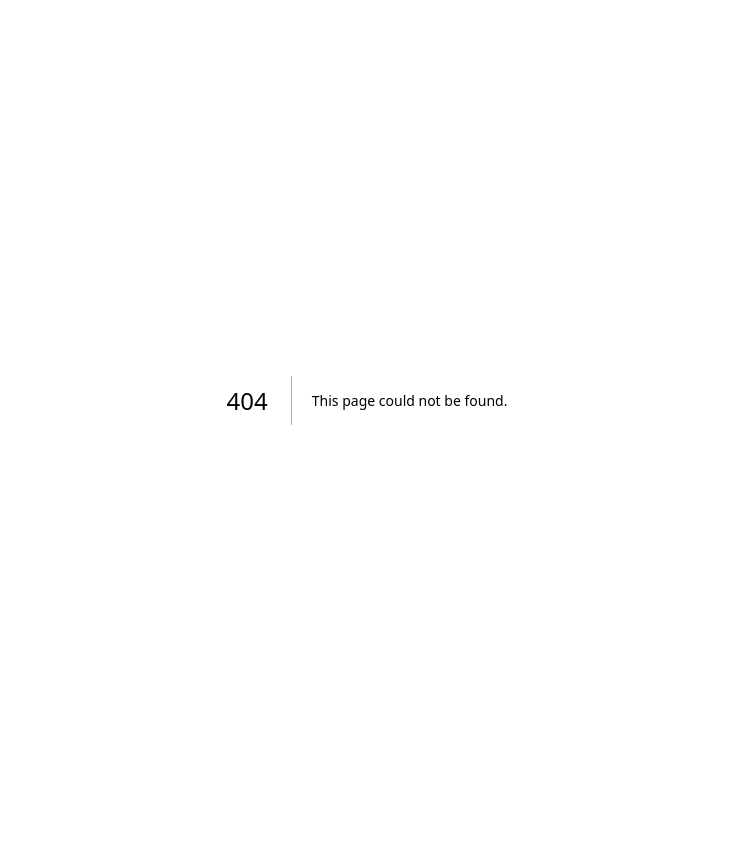
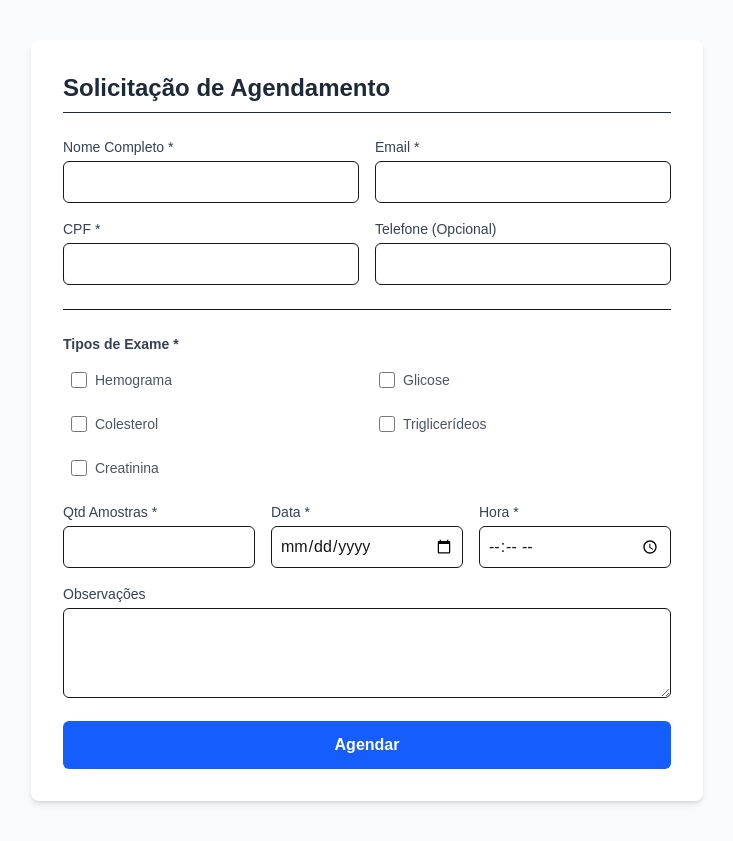
Before and after one commit to samuellna/liacli, a Next.js app in the folder client/: page /formulario-agendamento in a window 1280 px wide. Before the commit this address had no page. Shown: the whole page, without its empty margins (273-1006 px from the left). Before the commit the page ends 800 px from the top, so only its background shows below. Built offline with nearby package versions, Linux system fonts and the light colour scheme.

Commit message:
feat(form-agendamento): add pagina de agendamento com geracao de protocolo

```diff
--- /dev/null
+++ b/client/app/formulario-agendamento/page.tsx
@@ -0,0 +1,216 @@
+"use client";
+
+import React, { useState } from 'react';
+
+// Tipos de exames
+const TIPOS_EXAME = [
+  "Hemograma",
+  "Glicose",
+  "Colesterol",
+  "Triglicerídeos",
+  "Creatinina"
+];
+
+export default function FormularioAgendamento() {
+  const [dadosFormulario, setDadosFormulario] = useState({
+    nome: '',
+    email: '',
+    cpf: '',
+    telefone: '',
+    quantidade: '',
+    data: '',
+    hora: '',
+    observacoes: ''
+  });
+
+  const [examesSelecionados, setExamesSelecionados] = useState<string[]>([]);
+  const [protocolo, setProtocolo] = useState<string | null>(null);
+  const [modalAberto, setModalAberto] = useState(false);
+
+  const gerarProtocolo = () => {
+    const caracteres = "ABCDEFGHIJKLMNOPQRSTUVWXYZ0123456789";
+    let resultado = "";
+    for (let i = 0; i < 6; i++) {
+      resultado += caracteres.charAt(Math.floor(Math.random() * caracteres.length));
+    }
+    return resultado;
+  };
+
+  const gerenciarMudancaExame = (exame: string) => {
+    if (examesSelecionados.includes(exame)) {
+      setExamesSelecionados(examesSelecionados.filter(e => e !== exame));
+    } else {
+      setExamesSelecionados([...examesSelecionados, exame]);
+    }
+  };
+
+  const manipularEnvio = (e: React.FormEvent) => {
+    e.preventDefault();
+
+    //Validação de campos obrigatórios
+    if (
+      !dadosFormulario.nome ||
+      !dadosFormulario.email ||
+      !dadosFormulario.cpf ||
+      examesSelecionados.length === 0 ||
+      !dadosFormulario.data ||
+      !dadosFormulario.hora
+    ) {
+      alert("Por favor, preencha todos os campos obrigatórios e selecione ao menos um exame.");
+      return;
+    }
+
+    const novoProtocolo = gerarProtocolo();
+    setProtocolo(novoProtocolo);
+    setModalAberto(true);
+  };
+
+  return (
+    <div className="min-h-screen bg-gray-50 py-10 px-4">
+      <div className="max-w-2xl mx-auto bg-white rounded-lg shadow-md p-8">
+        <h1 className="text-2xl font-bold text-gray-800 mb-6 border-b pb-2">
+          Solicitação de Agendamento
+        </h1>
+
+        <form onSubmit={manipularEnvio} className="space-y-4">
+          <div className="grid grid-cols-1 md:grid-cols-2 gap-4">
+            <div>
+              <label className="block text-sm font-medium text-gray-700">Nome Completo *</label>
+              <input
+                type="text"
+                required
+                className="mt-1 w-full p-2 border rounded-md"
+                value={dadosFormulario.nome}
+                onChange={(e) => setDadosFormulario({...dadosFormulario, nome: e.target.value})}
+              />
+            </div>
+            <div>
+              <label className="block text-sm font-medium text-gray-700">Email *</label>
+              <input
+                type="email"
+                required
+                className="mt-1 w-full p-2 border rounded-md"
+                value={dadosFormulario.email}
+                onChange={(e) => setDadosFormulario({...dadosFormulario, email: e.target.value})}
+              />
+            </div>
+          </div>
+
+          <div className="grid grid-cols-1 md:grid-cols-2 gap-4">
+            <div>
+              <label className="block text-sm font-medium text-gray-700">CPF *</label>
+              <input
+                type="text"
+                required
+                className="mt-1 w-full p-2 border rounded-md"
+                value={dadosFormulario.cpf}
+                onChange={(e) => setDadosFormulario({...dadosFormulario, cpf: e.target.value})}
+              />
+            </div>
+            <div>
+              <label className="block text-sm font-medium text-gray-700">Telefone (Opcional)</label>
+              <input
+                type="tel"
+                className="mt-1 w-full p-2 border rounded-md"
+                value={dadosFormulario.telefone}
+                onChange={(e) => setDadosFormulario({...dadosFormulario, telefone: e.target.value})}
+              />
+            </div>
+          </div>
+
+          <hr className="my-6" />
+
+          <div>
+            <label className="block text-sm font-bold text-gray-700 mb-2">Tipos de Exame *</label>
+            <div className="grid grid-cols-2 gap-2">
+              {TIPOS_EXAME.map((exame) => (
+                <label key={exame} className="flex items-center space-x-2 cursor-pointer p-2 hover:bg-gray-50 rounded">
+                  <input
+                    type="checkbox"
+                    className="w-4 h-4 text-blue-600"
+                    checked={examesSelecionados.includes(exame)}
+                    onChange={() => gerenciarMudancaExame(exame)}
+                  />
+                  <span className="text-sm text-gray-600">{exame}</span>
+                </label>
+              ))}
+            </div>
+          </div>
+
+          <div className="grid grid-cols-1 md:grid-cols-3 gap-4">
+            <div>
+              <label className="block text-sm font-medium text-gray-700">Qtd Amostras *</label>
+              <input
+                type="number"
+                min="1"
+                required
+                className="mt-1 w-full p-2 border rounded-md"
+                value={dadosFormulario.quantidade}
+                onChange={(e) => setDadosFormulario({...dadosFormulario, quantidade: e.target.value})}
+              />
+            </div>
+            <div>
+              <label className="block text-sm font-medium text-gray-700">Data *</label>
+              <input
+                type="date"
+                required
+                className="mt-1 w-full p-2 border rounded-md"
+                value={dadosFormulario.data}
+                onChange={(e) => setDadosFormulario({...dadosFormulario, data: e.target.value})}
+              />
+            </div>
+            <div>
+              <label className="block text-sm font-medium text-gray-700">Hora *</label>
+              <input
+                type="time"
+                required
+                className="mt-1 w-full p-2 border rounded-md"
+                value={dadosFormulario.hora}
+                onChange={(e) => setDadosFormulario({...dadosFormulario, hora: e.target.value})}
+              />
+            </div>
+          </div>
+
+          <div>
+            <label className="block text-sm font-medium text-gray-700">Observações</label>
+            <textarea
+              className="mt-1 w-full p-2 border rounded-md"
+              rows={3}
+              value={dadosFormulario.observacoes}
+              onChange={(e) => setDadosFormulario({...dadosFormulario, observacoes: e.target.value})}
+            ></textarea>
+          </div>
+
+          <button
+            type="submit"
+            className="w-full bg-blue-600 text-white font-bold py-3 rounded-md hover:bg-blue-700 transition-colors"
+          >
+            Agendar
+          </button>
+        </form>
+      </div>
+
+      {/* Modal de Confirmação */}
+      {modalAberto && (
+        <div className="fixed inset-0 bg-black bg-opacity-50 flex items-center justify-center p-4 z-50">
+          <div className="bg-white rounded-lg p-8 max-w-sm w-full text-center shadow-2xl">
+            <h2 className="text-2xl font-bold text-gray-800 mb-2">Sucesso!</h2>
+            <p className="text-gray-600 mb-6">Sua solicitação foi enviada.</p>
+
+            <div className="bg-gray-100 p-4 rounded-md mb-6">
+              <span className="text-sm text-gray-500 uppercase block font-medium">Protocolo</span>
+              <span className="text-3xl font-mono font-bold text-blue-600">{protocolo}</span>
+            </div>
+
+            <button
+              onClick={() => setModalAberto(false)}
+              className="w-full bg-gray-800 text-white py-2 rounded-md hover:bg-gray-900"
+            >
+              Fechar
+            </button>
+          </div>
+        </div>
+      )}
+    </div>
+  );
+}
```
